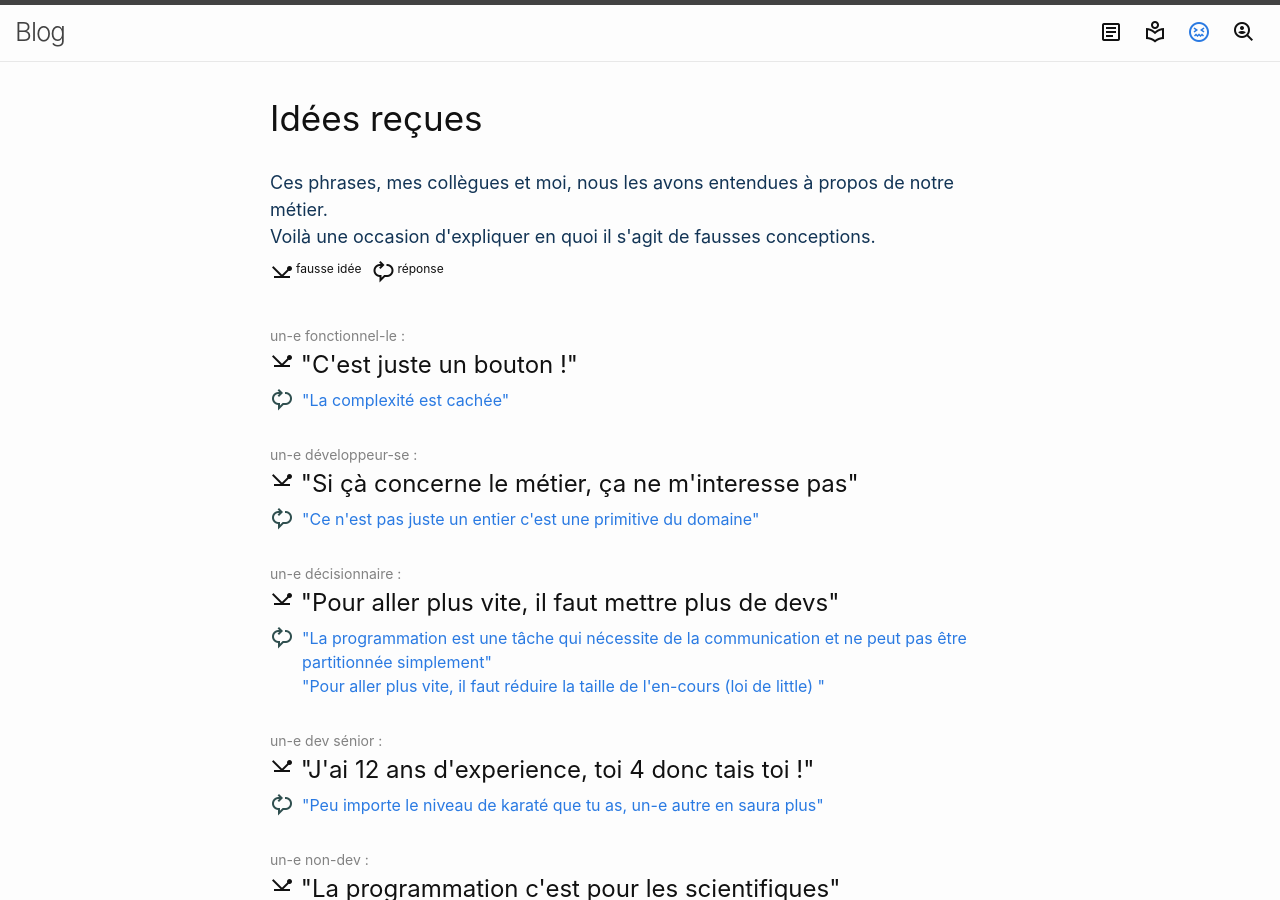
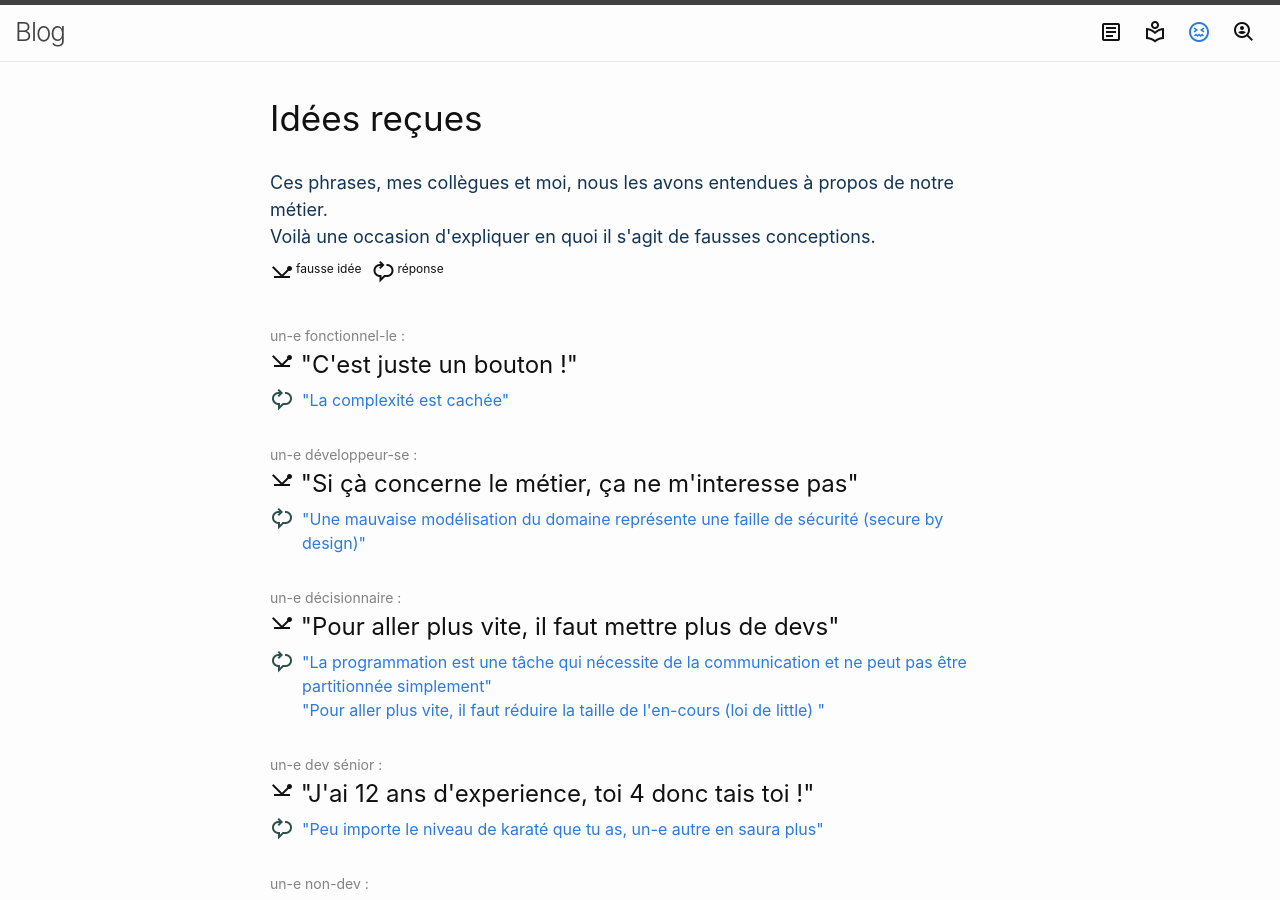
Before and after one commit to masalthunlass/blog, a Jekyll site: the page built from my_pages/misconceptions.html, in a window 1280 px wide and 900 px high. Built offline with Jekyll 4.4.1, drawn with Linux system fonts in a browser that asks for light colours.

Commit message:
adding misconception (#34)
Co-authored-by: masalthunlass <msalthunl@yahoo.fr>

```diff
--- a/_data/misconceptions.json
+++ b/_data/misconceptions.json
@@ -14,8 +14,8 @@
     "sentence": "Si çà concerne le métier, ça ne m'interesse pas",
     "counterarguments": [
       {
-        "answer": "Ce n'est pas juste un entier c'est une primitive du domaine",
-        "source": "https://dearjunior.blogspot.com/"
+        "answer": "Une mauvaise modélisation du domaine représente une faille de sécurité (secure by design)",
+        "source": "https://www.youtube.com/watch?v=BpMzn9AxNcw"
       }
     ]
   },
```
